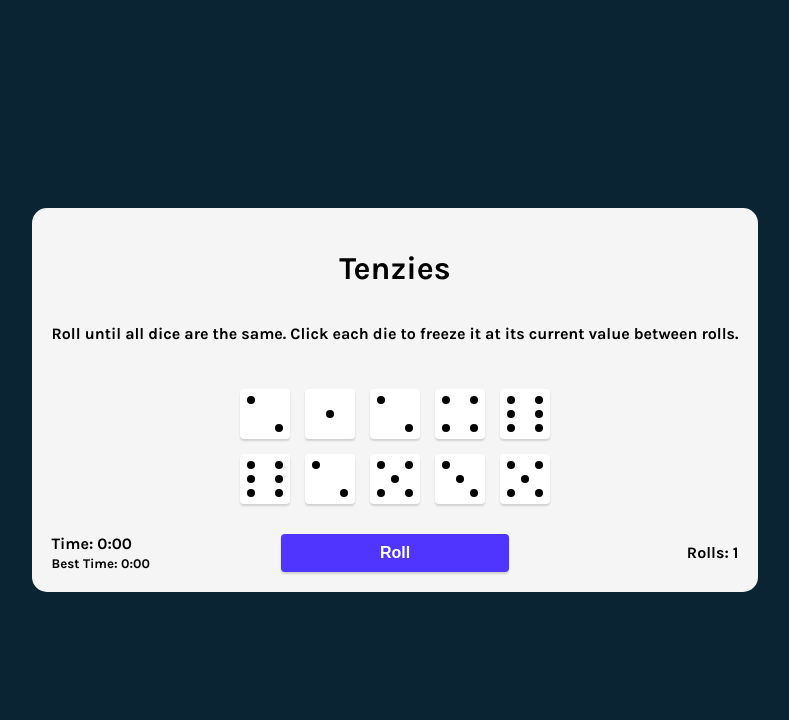
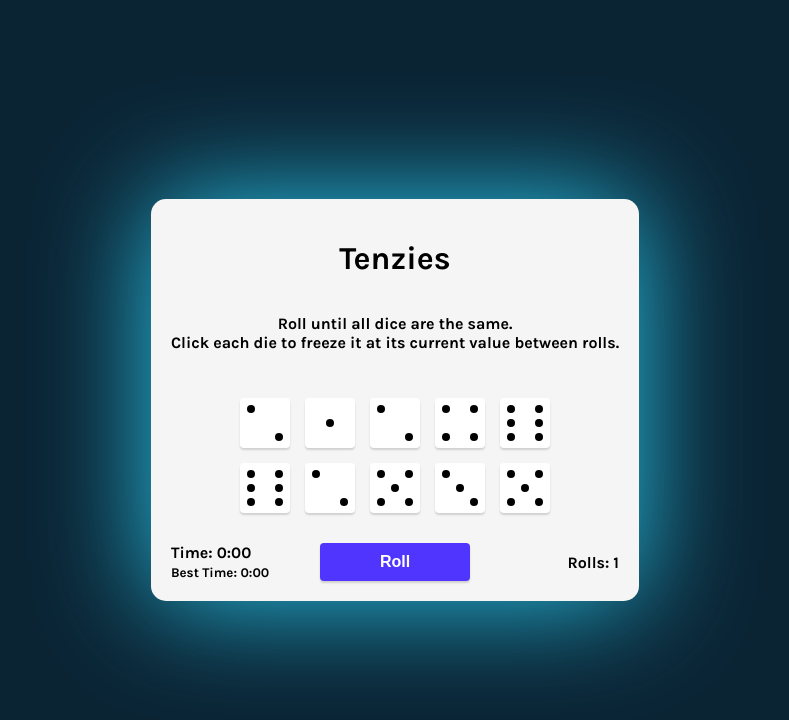
Before and after one commit to edesgree/react-tenzies-game, a React (Vite) app: page / in a window 1280 px wide. Shown: the top 720 px of the page, without its empty margins (245-1034 px from the left). Built offline with nearby package versions, Linux system fonts and the light colour scheme.

Commit message:
cleanup and text css

```diff
--- a/src/App.jsx
+++ b/src/App.jsx
@@ -104,15 +104,6 @@ function App() {
       value={die.value}
     />
   ));
-  /*
-  function timeCount() {
-    setInterval(
-      setTimer((prevTime) => prevTime++),
-      1000
-    );
-
-    return 2;
-  }*/
 
   return (
     <main>
@@ -120,8 +111,8 @@ function App() {
 
       <h1>Tenzies</h1>
       <p>
-        Roll until all dice are the same. Click each die to freeze it at its
-        current value between rolls.
+        Roll until all dice are the same.
+        <br /> Click each die to freeze it at its current value between rolls.
       </p>
       <section className="board">{diceElements}</section>
       <footer>
--- a/src/index.css
+++ b/src/index.css
@@ -23,11 +23,13 @@ main {
   display: flex;
   flex-direction: column;
   align-items: center;
-  -webkit-box-shadow: 0px 0px 114px 0px --light-blue;
-  -moz-box-shadow: 0px 0px 114px 0px --light-blue;
-  box-shadow: 0px 0px 114px 0px --light-blue;
+  -webkit-box-shadow: 0px 0px 114px 0px var(--light-blue);
+  -moz-box-shadow: 0px 0px 114px 0px var(--light-blue);
+  box-shadow: 0px 0px 114px 0px var(--light-blue);
 }
-
+p {
+  text-align: center;
+}
 button {
   font-size: 1em;
   font-weight: bold;
```
